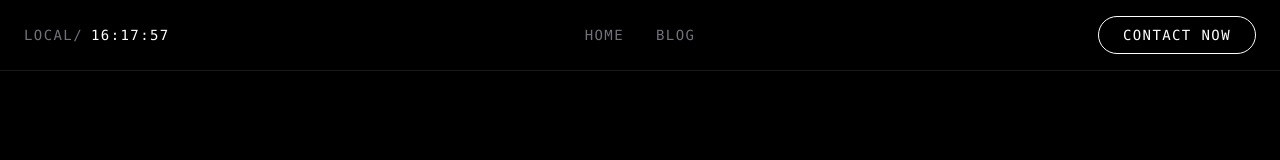
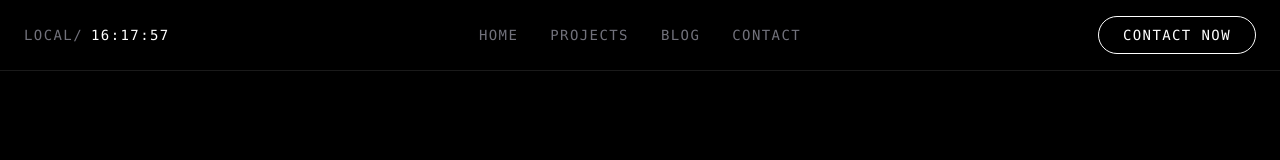
Before and after one commit to Pradnyan16/Pradnyan-portfolio, a Next.js app: page / in a window 1280 px wide. Shown: the top 160 px of the page. Built offline with nearby package versions, Linux system fonts and the light colour scheme.

Commit message:
feat: added projects and contact links to navbar

```diff
--- a/src/components/Navbar.tsx
+++ b/src/components/Navbar.tsx
@@ -31,7 +31,9 @@
 
       <div className="hidden md:flex flex-1 justify-center gap-8 text-zinc-500">
         <Link href="/" className="hover:text-white transition-colors">HOME</Link>
+        <Link href="/#projects" className="hover:text-white transition-colors">PROJECTS</Link>
         <Link href="/blog" className="hover:text-white transition-colors">BLOG</Link>
+        <Link href="/#contact" className="hover:text-white transition-colors">CONTACT</Link>
       </div>
 
       <div className="flex-1 flex justify-end">
```
